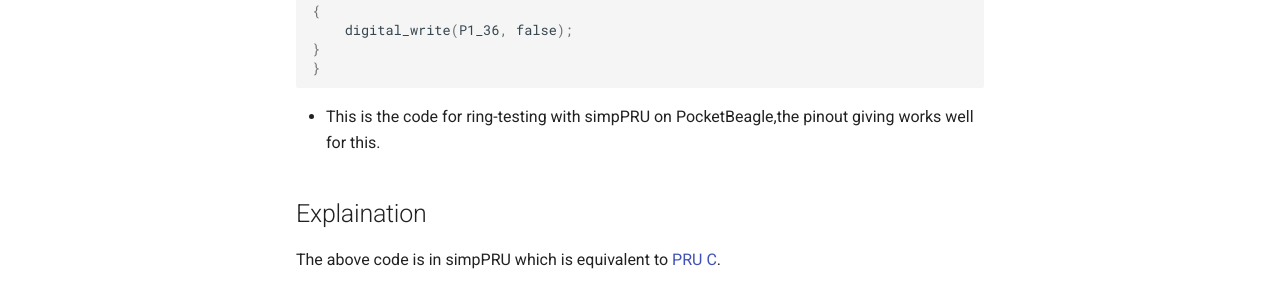
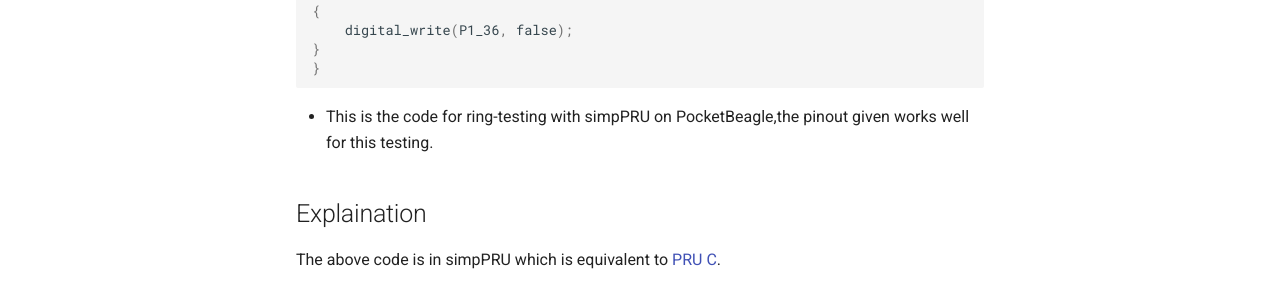
Before and after one commit to VedantParanjape/simpPRU, an MkDocs documentation site: the page built from docs/examples/ring-testing.md, in a window 1280 px wide and 900 px high, scrolled down 525 px. Shown: the part 467-759 px from the top of the window. Built offline with MkDocs 1.6.1 and Material for MkDocs 9.7.7, drawn with Linux system fonts in a browser that asks for light colours; comment, search, counter and statistics services are not loaded.

Commit message:
Fixed typo

````diff
--- a/docs/examples/ring-testing.md
+++ b/docs/examples/ring-testing.md
@@ -22,7 +22,7 @@ else
 }
 ```
 
-* This is the code for ring-testing with simpPRU on PocketBeagle,the pinout giving works well for this.
+* This is the code for ring-testing with simpPRU on PocketBeagle,the pinout given works well for this testing.
 
 ## Explaination
 The above code is in simpPRU which is equivalent to [PRU C](https://github.com/beagleboard/cloud9-examples/blob/v2020.01/PocketBeagle/pru/ring.pru0.c).
````
